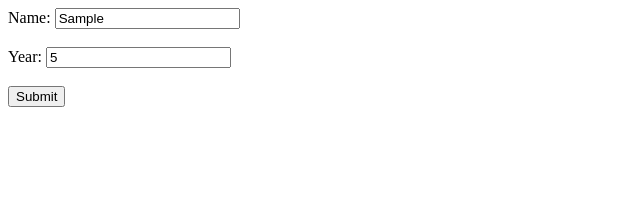
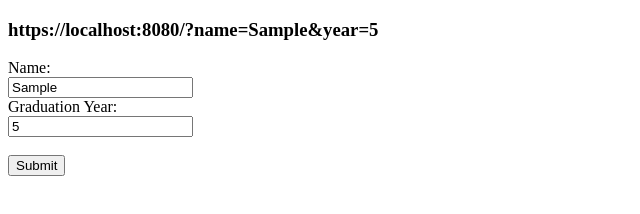
Before and after one commit to acciojob/sharable-urls-Ashish-Jewargikar, a website: page main.html in a window 1280 px wide. Both pictures are taken after typing "Sample", "5" into the empty fields and a click on the button "Submit". Shown: the whole page, without its empty margins (0-640 px from the left). Drawn offline with Linux system fonts and the light colour scheme.

Commit message:
created a submission

```diff
--- a/main.html
+++ b/main.html
@@ -1,13 +1,13 @@
 <!DOCTYPE html>
 <html>
   <body>
-	  <form id="myForm">
-    <label for="name">Name:</label>
-    <input type="text" id="name" name="name"><br><br>
-    <label for="year">Year:</label>
+	<h3 id="url">https://localhost:8080/</h3>
+	  <form>
+    <label for="name">Name:</label><br>
+    <input type="text" id="name" name="name"><br>
+    <label for="year">Graduation Year:</label><br>
     <input type="number" id="year" name="year"><br><br>
     <button type="submit" id="button">Submit</button>
-  </form>
     <script type="text/javascript" src="./script.js">
 </script>
   </body>
--- a/script.js
+++ b/script.js
@@ -1,12 +1,16 @@
-// your code here
-const form = document.getElementById('myForm');
-    const button = document.getElementById('button');
-    const url = document.getElementById('url');
+ const form = document.querySelector('form');
+    const button = document.querySelector('#button');
+    const url = document.querySelector('#url');
 
-    form.addEventListener('submit', function(event) {
-      event.preventDefault();
-      const nameValue = document.getElementById('name').value;
-      const yearValue = document.getElementById('year').value;
-      const queryString = `?name=${nameValue}&year=${yearValue}`;
+    form.addEventListener('submit', (event) => {
+      event.preventDefault(); // prevent form from submitting
+
+      const name = document.querySelector('#name').value;
+      const year = document.querySelector('#year').value;
+
+      // build the query string
+      const queryString = `?name=${name}&year=${year}`;
+
+      // update the URL text
       url.textContent = `https://localhost:8080/${queryString}`;
     });
```
